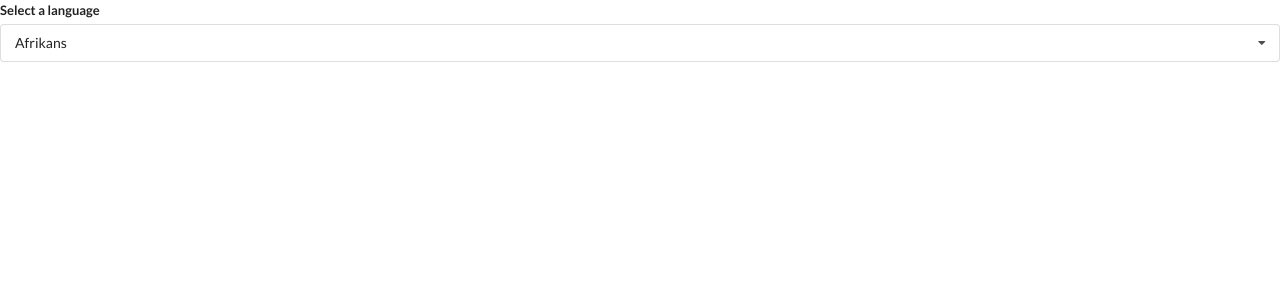
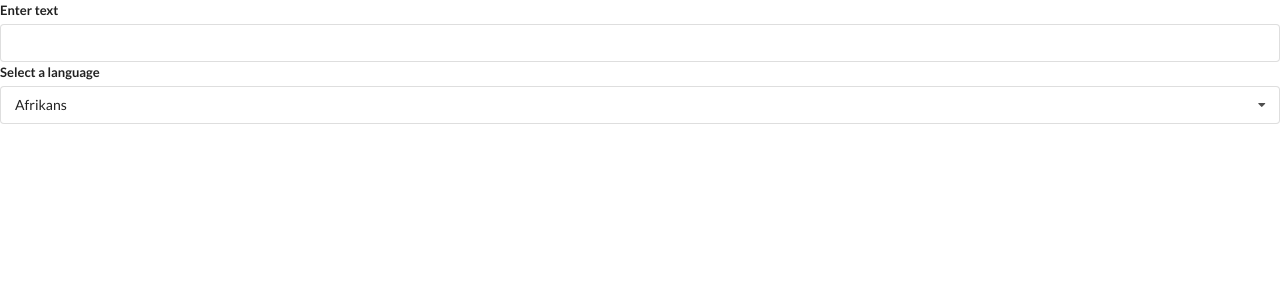
Before and after one commit to itsmoirob/react-widgets, a React (Create React App) app: page / in a window 1280 px wide. Shown: the top 300 px of the page. Built offline with nearby package versions, Linux system fonts and the light colour scheme.

Commit message:
Add input text

```diff
--- a/src/components/Translate.js
+++ b/src/components/Translate.js
@@ -9,9 +9,17 @@
   ];
 
   const [language, setLanguage] = useState(options[0]);
+  const [text, setText] = useState('');
 
   return (
     <div>
+      <div className="ui form">
+        <div className="field">
+          <label>Enter text</label>
+          <input value={text} onChange={e => setText(e.target.value)} type="text" />
+        </div>
+      </div>
+
       <Dropdown options={options} selected={language} onSelectedChange={setLanguage} title="Select a language" />
     </div>
   )
```
